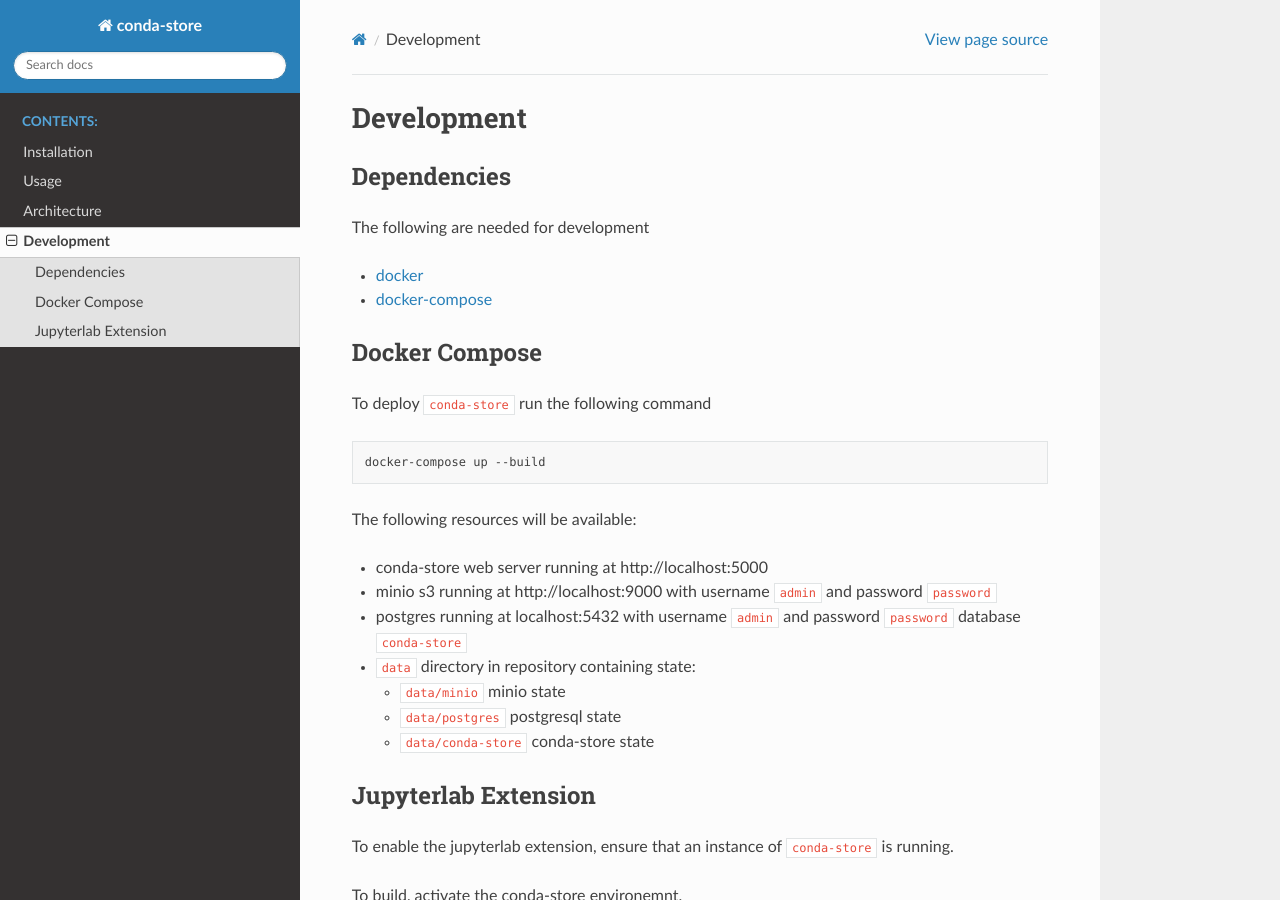
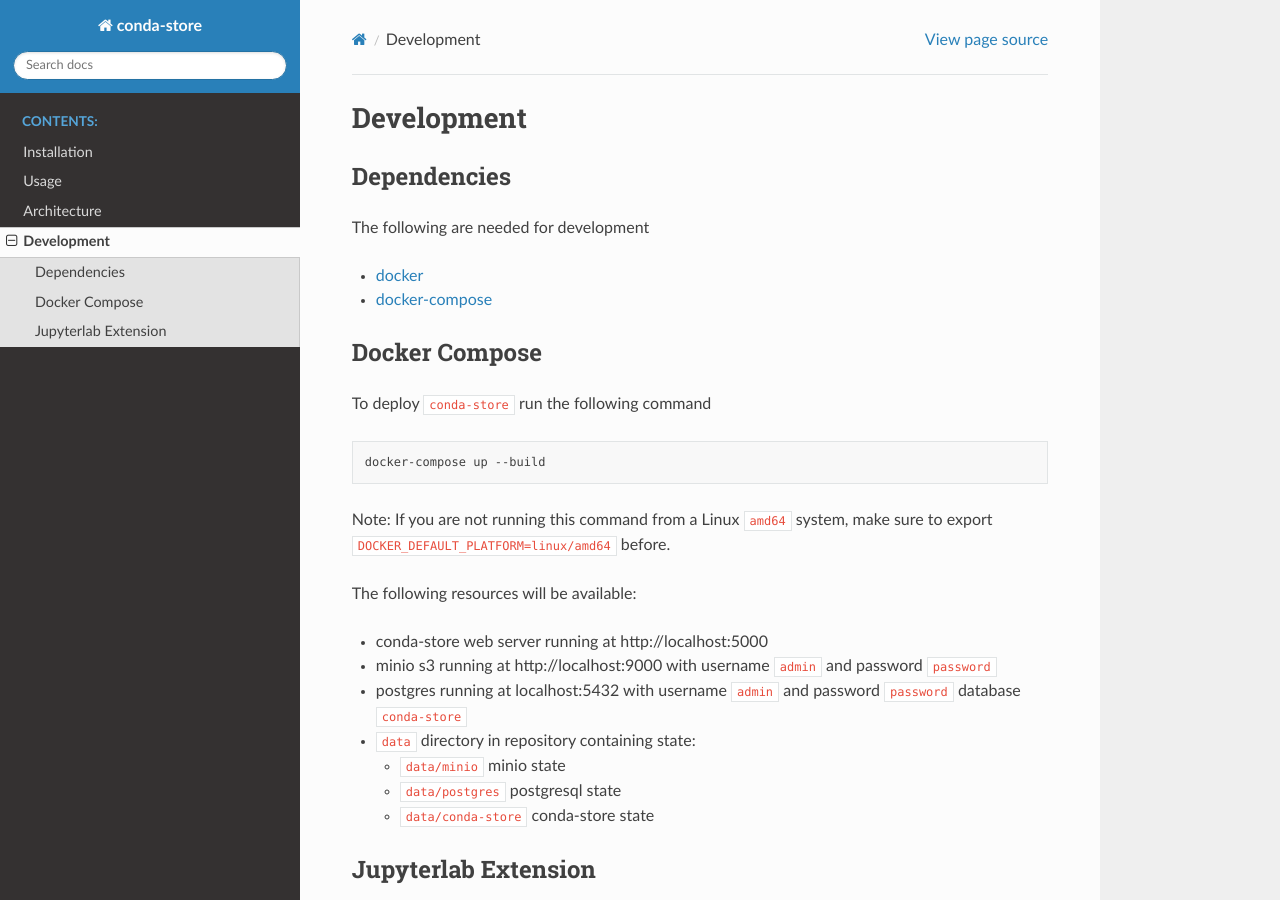
Before and after one commit to conda-incubator/conda-store, a Sphinx documentation site: the page built from docs/development.md, in a window 1280 px wide and 900 px high. Built offline with Sphinx 7.4.7 and the Read the Docs theme 2.0.0, drawn with Linux system fonts in a browser that asks for light colours.

Commit message:
docs: add instructions for extra architectures

````diff
--- a/docs/development.md
+++ b/docs/development.md
@@ -14,6 +14,8 @@
 ```shell
 docker-compose up --build
 ```
+
+Note: If you are not running this command from a Linux `amd64` system, make sure to export `DOCKER_DEFAULT_PLATFORM=linux/amd64` before.
 
 The following resources will be available:
   - conda-store web server running at http://localhost:5000
````
